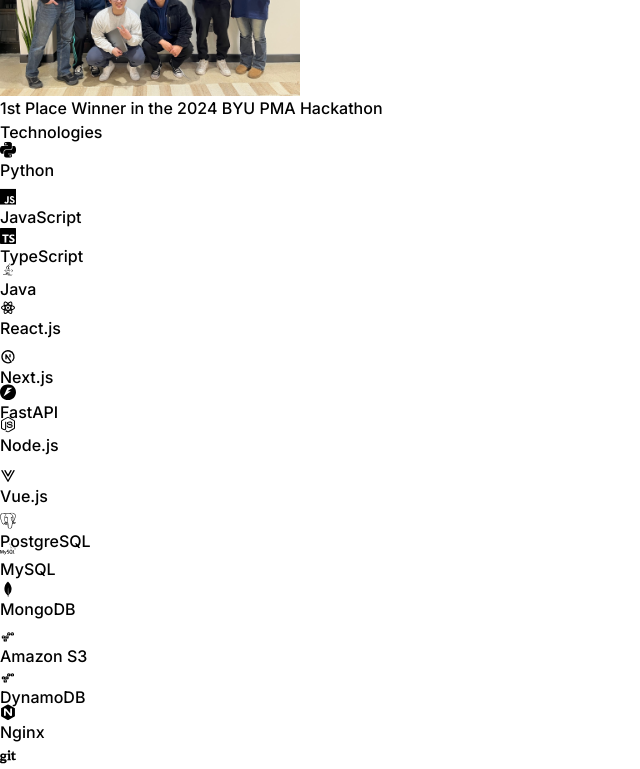
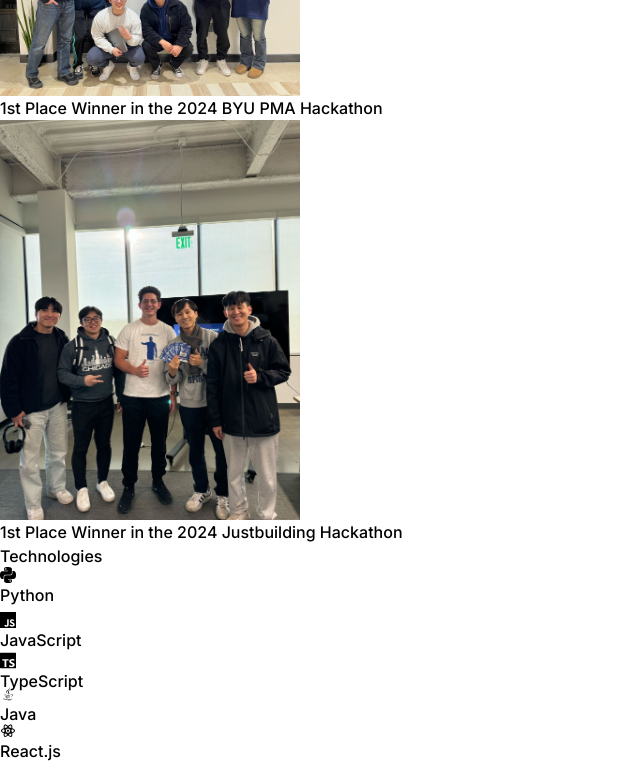
Before and after one commit to Jasonlee8263/portfolio, a React (Vite) app: page / in a window 1280 px wide. Shown: the part 2640-3409 px from the top of the page, without its empty margins (0-640 px from the left). Built offline with nearby package versions, Linux system fonts and the light colour scheme.

Commit message:
feat: added one more award

```diff
--- a/src/constants/index.js
+++ b/src/constants/index.js
@@ -5,6 +5,8 @@
 import project5 from "../assets/projects/project-5.jpg";
 import award1 from "../assets/awards/BYU ACM.jpg";
 import award2 from "../assets/awards/BYU PMA.jpg";
+import award3 from "../assets/awards/Justbuilding.jpg"
+import { title } from "framer-motion/client";
 
 export const HERO_CONTENT = `I am an aspiring software engineer passionate about building meaningful applications that make a difference. With a solid foundation in full-stack development and a keen interest in solving real-world problems, I am constantly striving to learn and grow in the field of software engineering.`;
 
@@ -124,6 +126,11 @@
     link: "https://www.linkedin.com/posts/jason-jonghyuk_hackathon-skillgapanalyzer-careergrowth-activity-7264450034392281088-uBBo?utm_source=share&utm_medium=member_desktop",
     image: award2,
   },
+  {
+    title: "1st Place Winner in the 2024 Justbuilding Hackathon",
+    link: "https://www.linkedin.com/posts/jason-jonghyuk_hackathon-ai-innovation-activity-7272000942898573312-c4gB?utm_source=share&utm_medium=member_desktop",
+    image: award3,
+  }
 ];
 
 export const CONTACT = {
```
Also changed, not shown: src/assets/awards/Justbuilding.jpg (added).
